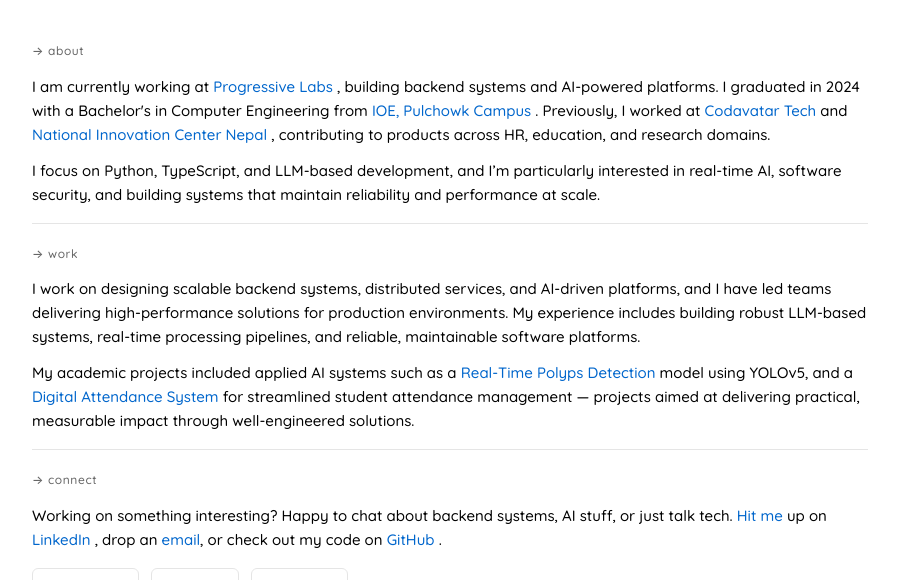
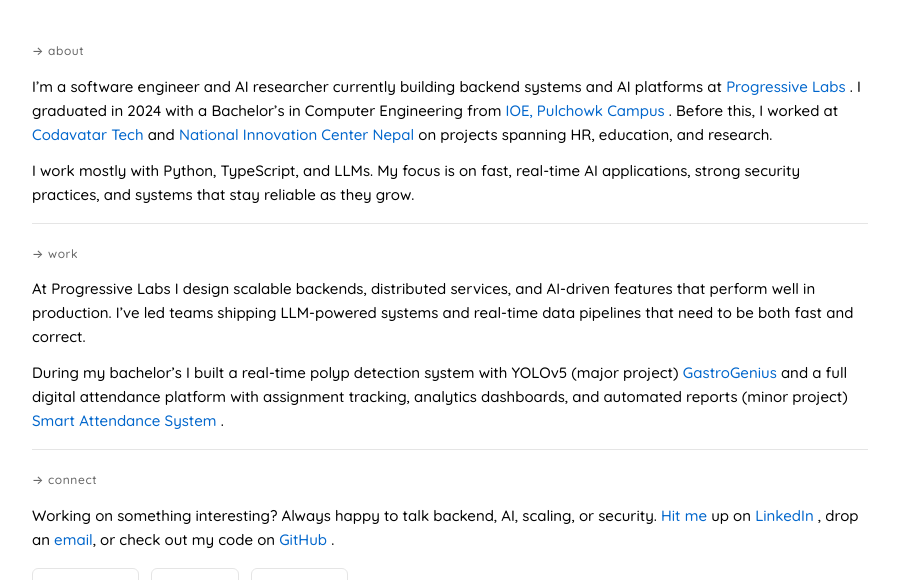
Before and after one commit to jharahul968/personal-website, a plain HTML site: page index.html in a window 1280 px wide. Shown: the part 220-800 px from the top of the page, without its empty margins (190-1097 px from the left). Drawn offline with Linux system fonts and the light colour scheme.

Commit message:
Revise content in about and projects sections
Updated the content in the 'about' and 'projects' sections to enhance clarity and detail.

```diff
--- a/index.html
+++ b/index.html
@@ -1,6 +1,5 @@
 <!DOCTYPE html>
 <html lang="en">
-
 <head>
     <meta charset="UTF-8">
     <meta name="viewport" content="width=device-width, initial-scale=1.0">
@@ -13,14 +12,11 @@
     <link href="https://fonts.googleapis.com/css2?family=Quicksand:wght@300;400;500;600;700&display=swap" rel="stylesheet">
     <link rel="stylesheet" href="styles.css">
 </head>
-
 <body>
     <main class="main-content">
-
         <button class="theme-toggle" aria-label="Toggle dark mode">
             <span class="theme-icon">☀</span>
         </button>
-
         <header class="hero">
             <div class="profile-image"></div>
             <div class="hero-content">
@@ -34,56 +30,52 @@
             <div class="section-header">
                 <span class="section-label">→ about</span>
             </div>
-
             <div class="section-content">
                 <p>
-        I am currently working at
+                    I’m a software engineer and AI researcher currently building backend systems and AI platforms at
                     <a href="https://progressivelabs.tech/" class="text-link" target="_blank" rel="noopener noreferrer">
                         Progressive Labs
-        </a>, building backend systems and AI-powered platforms. I graduated in 2024 with a Bachelor's in Computer Engineering from
+                    </a>.
+                    I graduated in 2024 with a Bachelor’s in Computer Engineering from
                     <a href="https://pcampus.edu.np/" class="text-link" target="_blank" rel="noopener noreferrer">
                         IOE, Pulchowk Campus
-        </a>. Previously, I worked at
+                    </a>.
+                    Before this, I worked at
                     <a href="https://codavatar.com/" class="text-link" target="_blank" rel="noopener noreferrer">
                         Codavatar Tech
                     </a>
                     and
                     <a href="https://nicnepal.org/" class="text-link" target="_blank" rel="noopener noreferrer">
                         National Innovation Center Nepal
-        </a>, contributing to products across HR, education, and research domains.
+                    </a>
+                    on projects spanning HR, education, and research.
                 </p>
-
                 <p>
-        I focus on Python, TypeScript, and LLM-based development, and I’m particularly interested in real-time AI, software security, and building systems that maintain reliability and performance at scale.
+                    I work mostly with Python, TypeScript, and LLMs. My focus is on fast, real-time AI applications, strong security practices, and systems that stay reliable as they grow.
                 </p>
             </div>
-
         </section>
 
-        <!-- PROJECTS -->
+        <!-- WORK / PROJECTS -->
         <section id="projects" class="section">
             <div class="section-header">
                 <span class="section-label">→ work</span>
             </div>
-
             <div class="section-content">
                 <p>
-I work on designing scalable backend systems, distributed services, and AI-driven platforms, and I have led teams delivering high-performance solutions for production environments. My experience includes building robust LLM-based systems, real-time processing pipelines, and reliable, maintainable software platforms.
+                    At Progressive Labs I design scalable backends, distributed services, and AI-driven features that perform well in production. I’ve led teams shipping LLM-powered systems and real-time data pipelines that need to be both fast and correct.
                 </p>
-
                 <p>
-        My academic projects included applied AI systems such as a
+                    During my bachelor’s I built a real-time polyp detection system with YOLOv5 (major project)
                     <a href="https://github.com/GastroGenius" class="text-link" target="_blank" rel="noopener noreferrer">
-            Real-Time Polyps Detection
+                        GastroGenius
                     </a>
-        model using YOLOv5, and a
+                    and a full digital attendance platform with assignment tracking, analytics dashboards, and automated reports (minor project)
                     <a href="https://github.com/Smart-Attendance-System-Minor-Project" class="text-link" target="_blank" rel="noopener noreferrer">
-            Digital Attendance System
-        </a>
-        for streamlined student attendance management — projects aimed at delivering practical, measurable impact through well-engineered solutions.
+                        Smart Attendance System
+                    </a>.
                 </p>
             </div>
-
         </section>
 
         <!-- CONTACT -->
@@ -91,10 +83,9 @@ I work on designing scalable backend systems, distributed services, and AI-drive
             <div class="section-header">
                 <span class="section-label">→ connect</span>
             </div>
-
             <div class="section-content">
                 <p>
-                    Working on something interesting? Happy to chat about backend systems, AI stuff, or just talk tech.
+                    Working on something interesting? Always happy to talk backend, AI, scaling, or security.
                     <a href="https://rahulkjha.com.np/" class="text-link" target="_blank" rel="noopener noreferrer">
                         Hit me
                     </a>
@@ -107,7 +98,6 @@ I work on designing scalable backend systems, distributed services, and AI-drive
                         GitHub
                     </a>.
                 </p>
-
                 <div class="contact-links">
                     <a href="https://www.linkedin.com/in/jharahul968/" target="_blank" rel="noopener noreferrer" class="contact-link">LinkedIn ↗</a>
                     <a href="mailto:jharahul968@gmail.com" class="contact-link">Email ↗</a>
@@ -122,10 +112,7 @@ I work on designing scalable backend systems, distributed services, and AI-drive
                 <p class="footer-copyright">© 2025 Rahul Jha. All rights reserved.</p>
             </div>
         </footer>
-
     </main>
-
     <script src="script.js"></script>
 </body>
-
 </html>
```
Lines whose indentation alone changed are shown as unchanged.
